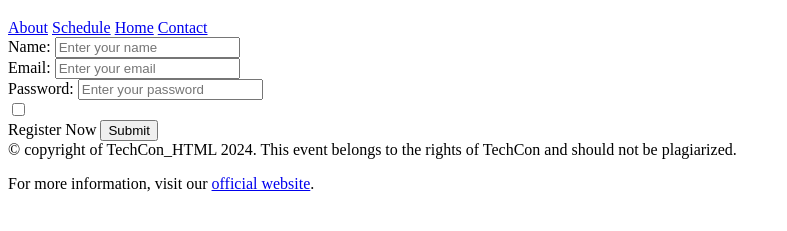
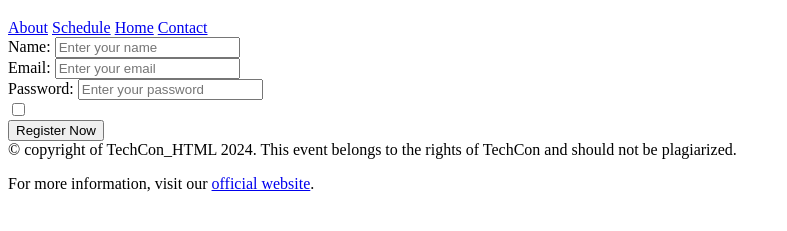
Before and after one commit to NanaAseda-21/TechCon_HTML, a plain HTML site: page techcon_website/register.html in a window 1280 px wide. Shown: the part 61-292 px from the top of the page, without its empty margins (0-787 px from the left). Drawn offline with Linux system fonts and the light colour scheme.

```diff
--- a/techcon_website/register.html
+++ b/techcon_website/register.html
@@ -34,8 +34,8 @@
                 <input type="checkbox" id="terms" placeholder="I agree to the terms and conditions" required>
                 <br>
 
-                 <label for="submit">Register Now</label>
-                <input type="submit">
+
+                <button>Register Now</button>
 
             </form>
         </main>
```
